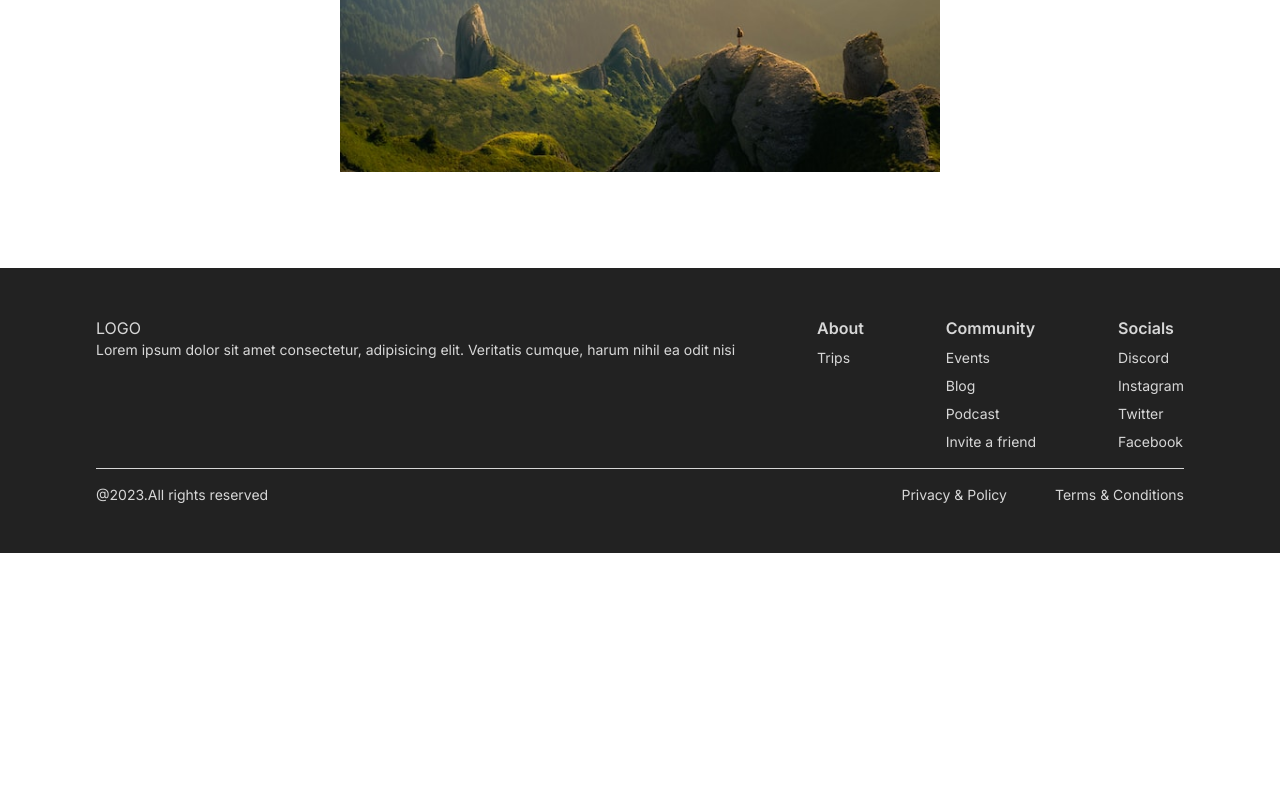
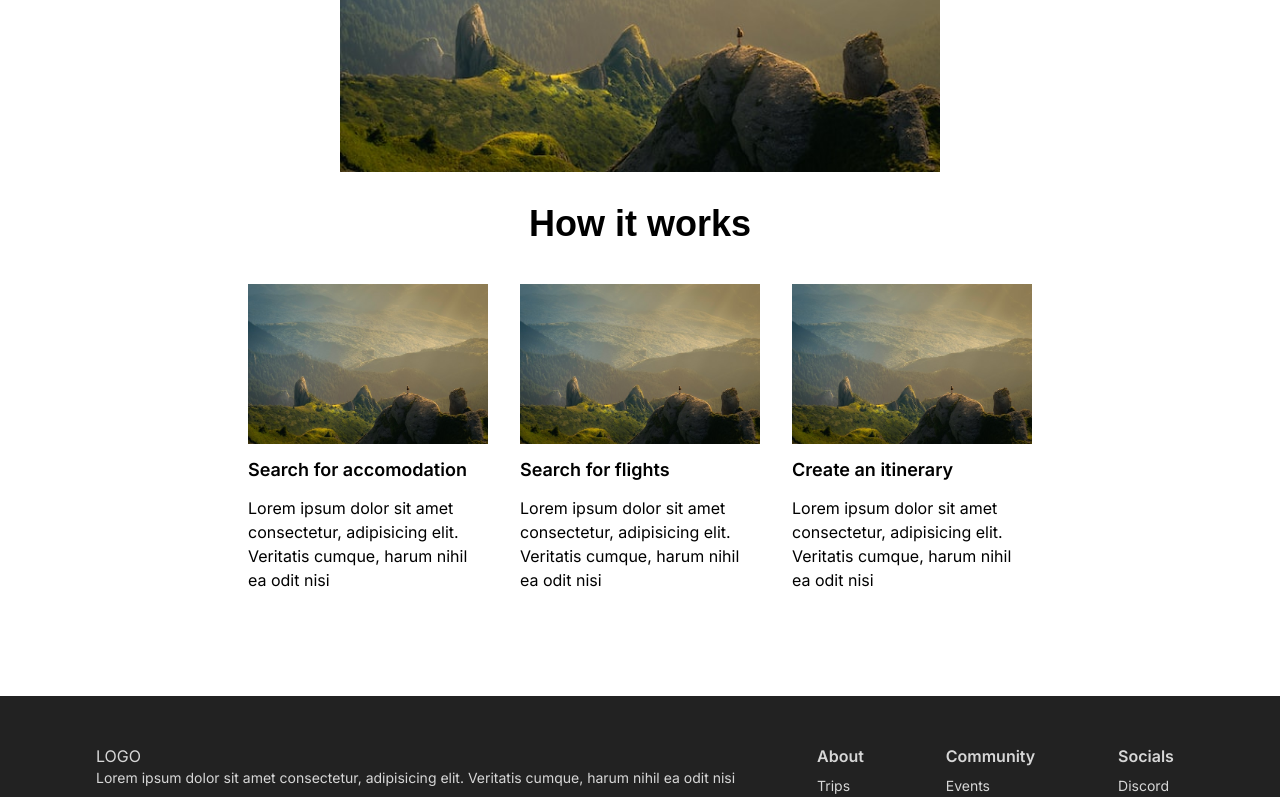
Before and after one commit to decentralized-innova8ors/voyage-sync-frontend, a Next.js app: page / in a window 1280 px wide. Shown: the part 632-1429 px from the top of the page. Before the commit the page ends 1185 px from the top, so only its background shows below. Built offline with nearby package versions, Linux system fonts and the light colour scheme; a web font is replaced by a local one.

Commit message:
feat: add how it works section

```diff
--- a/src/app/page.js
+++ b/src/app/page.js
@@ -1,4 +1,5 @@
-import Image from 'next/image'
+import Image from 'next/image';
+import Card from '@/components/Card';
 
 export default function Home() {
   return (
@@ -51,6 +52,27 @@ export default function Home() {
       </form>
      </div>
      <Image src="/hero.jpg" alt="hero" width={600} height="50"/>
+     <p className='font-heading font-bold text-4xl my-8'>How it works</p>
+     <div className="flex gap-x-4">
+      <Card
+        title="Search for accomodation"
+        content="Lorem ipsum dolor sit amet consectetur, adipisicing elit. Veritatis cumque, harum nihil ea odit nisi"
+        href="/hero.jpg"
+        alt="accomodation"
+      />
+      <Card
+        title="Search for flights"
+        content="Lorem ipsum dolor sit amet consectetur, adipisicing elit. Veritatis cumque, harum nihil ea odit nisi"
+        href="/hero.jpg"
+        alt="flights"
+      />
+      <Card
+        title="Create an itinerary"
+        content="Lorem ipsum dolor sit amet consectetur, adipisicing elit. Veritatis cumque, harum nihil ea odit nisi"
+        href="/hero.jpg"
+        alt="itinerary"
+      />
+     </div>
     </main>
   )
 }
--- /dev/null
+++ b/src/components/Card.jsx
@@ -0,0 +1,12 @@
+import Image from "next/image"
+const Card = ({ alt, href, title, content }) => {
+  return (
+    <div className="w-64 p-2">
+      <Image alt={alt} src={href} width={300} height={400} className="mb-3"/>
+      <p className="mb-3 text-lg font-semibold">{title}</p>
+      <p>{content}</p>
+    </div>
+  )
+}
+
+export default Card
```
Also changed, not shown: .eslintrc.json.
